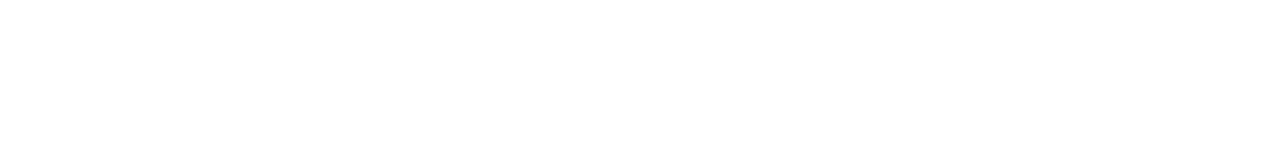
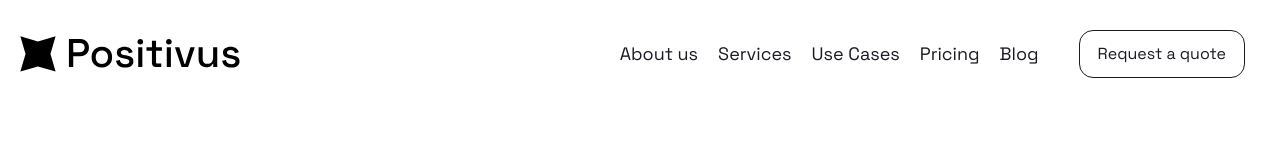
Before and after one commit to BADiM-DJ/positivus, a plain HTML site: page index.html in a window 1280 px wide. Drawn offline with Linux system fonts and the light colour scheme.

Commit message:
Add header in html and styles for desktop and mobile part1

```diff
--- a/index.html
+++ b/index.html
@@ -6,9 +6,81 @@
           content="width=device-width, user-scalable=no, initial-scale=1.0, maximum-scale=1.0, minimum-scale=1.0">
     <meta http-equiv="X-UA-Compatible" content="ie=edge">
     <link rel="stylesheet" href="./styles/styles.css">
-    <title>Document</title>
+    <title>Positivus</title>
 </head>
 <body>
+    <header class="header">
+        <div class="header__inner container">
+            <a href="/" class="header__logo logo">
+                <img
+                        src="./images/Logo.svg"
+                        alt="Positivus"
+                        width="220"
+                        height="36"
+                        loading="lazy"
+                        class="logo__image">
+            </a>
+            <nav class="header__menu hidden-mobile">
+                <ul class="header__menu-list">
+                    <li class="header__menu-item">
+                        <a href="/" class="header__menu-link">About us</a>
+                    </li>
+                    <li class="header__menu-item">
+                        <a href="/" class="header__menu-link">Services</a>
+                    </li>
+                    <li class="header__menu-item">
+                        <a href="/" class="header__menu-link">Use Cases</a>
+                    </li>
+                    <li class="header__menu-item">
+                        <a href="/" class="header__menu-link">Pricing</a>
+                    </li>
+                    <li class="header__menu-item">
+                        <a href="/" class="header__menu-link">Blog</a>
+                    </li>
+                </ul>
+            </nav>
+            <button
+                    class="header__button button button--transparent hidden-mobile"
+                    type="button"
+            >Request a quote</button>
+            <button
+                    class="button__burger-menu burger-button visible-mobile"
+                    type="button"
+                    onclick="mobileOverlay.showModal()"
+            >
+                <span class="visually-hidden">Open navigation menu</span>
+            </button>
+        </div>
+    </header>
 
+    <dialog class="mobile-overlay visible-mobile" id="mobileOverlay">
+        <form class="mobile-overlay__close-button-wrapper" method="dialog">
+            <button
+                    class="mobile-overlay__close-button cross-button"
+                    type="submit"
+            >
+                <span class="visually-hidden">Close navigation menu</span>
+            </button>
+        </form>
+        <div class="mobile-overlay__body">
+            <ul class="mobile-overlay__list">
+                <li class="menu-overlay__item">
+                    <a href="/" class="mune-overlay__link">About us</a>
+                </li>
+                <li class="menu-overlay__item">
+                    <a href="/" class="mune-overlay__link">Services</a>
+                </li>
+                <li class="menu-overlay__item">
+                    <a href="/" class="mune-overlay__link">Use Cases</a>
+                </li>
+                <li class="menu-overlay__item">
+                    <a href="/" class="mune-overlay__link">Pricing</a>
+                </li>
+                <li class="menu-overlay__item">
+                    <a href="/" class="mune-overlay__link">Blog</a>
+                </li>
+            </ul>
+        </div>
+    </dialog>
 </body>
 </html>
--- /dev/null
+++ b/styles/blocks/_button.scss
@@ -0,0 +1,22 @@
+.button {
+  @include flex-center(true);
+
+  height: var(--button-height);
+  padding-inline: 35px;
+  font-size: 20px;
+  color: var(--color-light);
+  background-color: var(--color-dark);
+  border: var(--border);
+  border-radius: var(--border-radius);
+
+  @include hover {
+    color: var(--color-dark);
+    background-color: var(--color-accent);
+
+  }
+
+  &--transparent {
+    color: var(--color-dark);
+    background-color: transparent;
+  }
+}
--- /dev/null
+++ b/styles/blocks/_header.scss
@@ -0,0 +1,73 @@
+.header {
+  padding-top: 60px;
+
+  @include desktop {
+    padding-top: 30px;
+  }
+  &__inner {
+    display: flex;
+    justify-content: space-between;
+    align-items: center;
+    column-gap: 40px;
+
+    @include tablet {
+      column-gap: 30px;
+    }
+  }
+
+  &__logo {
+    @include tablet {
+      max-width: 120px;
+    }
+  }
+  &__menu {
+    margin-left: auto;
+    font-size: 20px;
+
+    @include desktop {
+      font-size: 18px;
+    }
+    @include tablet {
+      font-size: 16px;
+    }
+    &-list {
+      display: flex;
+      align-items: center;
+      column-gap: 40px;
+
+      @include desktop {
+        column-gap: 20px;
+      }
+    }
+
+    &-link {
+      position: relative;
+      display: inline-flex;
+      align-items: center;
+      height: 48px;
+
+      @include hover{
+        &::after{
+          width: 100%;
+        }
+      }
+      &::after {
+        content: "";
+        position: absolute;
+        top: 100%;
+        left: 50%;
+        translate: -50%;
+        width: 0;
+        height: 2px;
+        background-color: currentColor;
+        transition-duration: inherit;
+      }
+    }
+  }
+
+  &__button {
+    height: 48px;
+    padding-inline: 18px;
+    font-size: 16px;
+  }
+}
--- a/styles/styles.scss
+++ b/styles/styles.scss
@@ -6,3 +6,7 @@
 "variables",
 "utils",
 "globals";
+
+@import
+  "blocks/button",
+  "blocks/header";
```
Also changed, not shown: images/Logo.svg (added), styles/styles.css, 2 other files.
